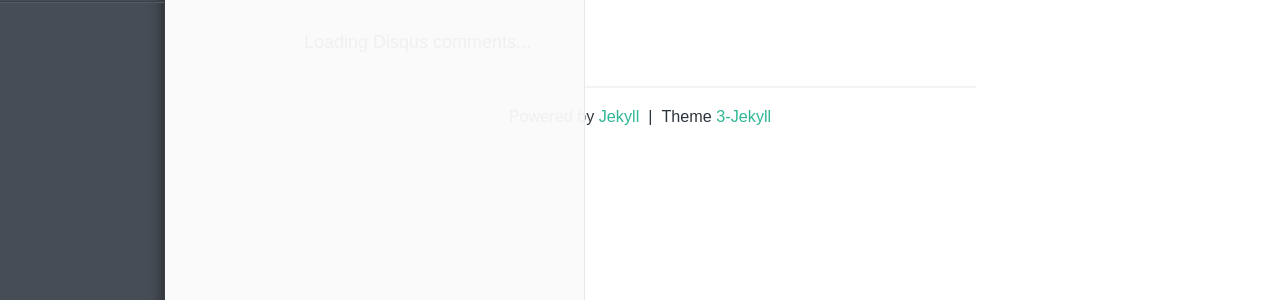
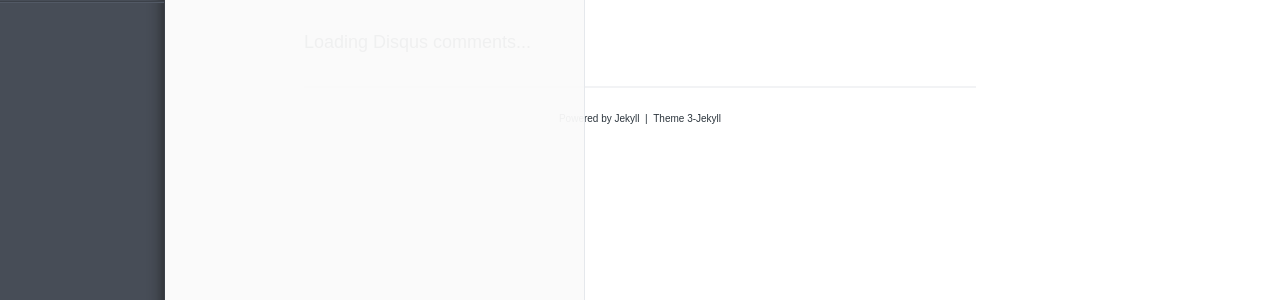
Before and after one commit to enlipan/enlipan.github.io, a Jekyll site: the page built from _posts/2015-2-25-start-Python.md, in a window 1280 px wide. Shown: the part 529-829 px from the top of the page. Built offline with Jekyll 4.4.1, drawn with Linux system fonts in a browser that asks for light colours; comment, search, counter and statistics services are not loaded.

Commit message:
setfront min

```diff
--- a/_layouts/post.html
+++ b/_layouts/post.html
@@ -18,4 +18,4 @@
   <a href="http://disqus.com" class="dsq-brlink" target="_blank">Loading Disqus comments...</a>
 </div> <!-- end #disqus_thread -->
 
-<p id="copyright">Powered by <a href="http://jekyllrb.com" target="_blank">Jekyll</a>&nbsp;&nbsp;|&nbsp;&nbsp;Theme <a href="https://github.com/P233/3-Jekyll" target="_blank">3-Jekyll</a></p>
+<p id="copyright"><font size="1">Powered by <a href="http://jekyllrb.com" target="_blank">Jekyll</a></font><font size="1">&nbsp;&nbsp;|&nbsp;&nbsp;Theme <a href="https://github.com/P233/3-Jekyll" target="_blank">3-Jekyll</a></font></p>
```
